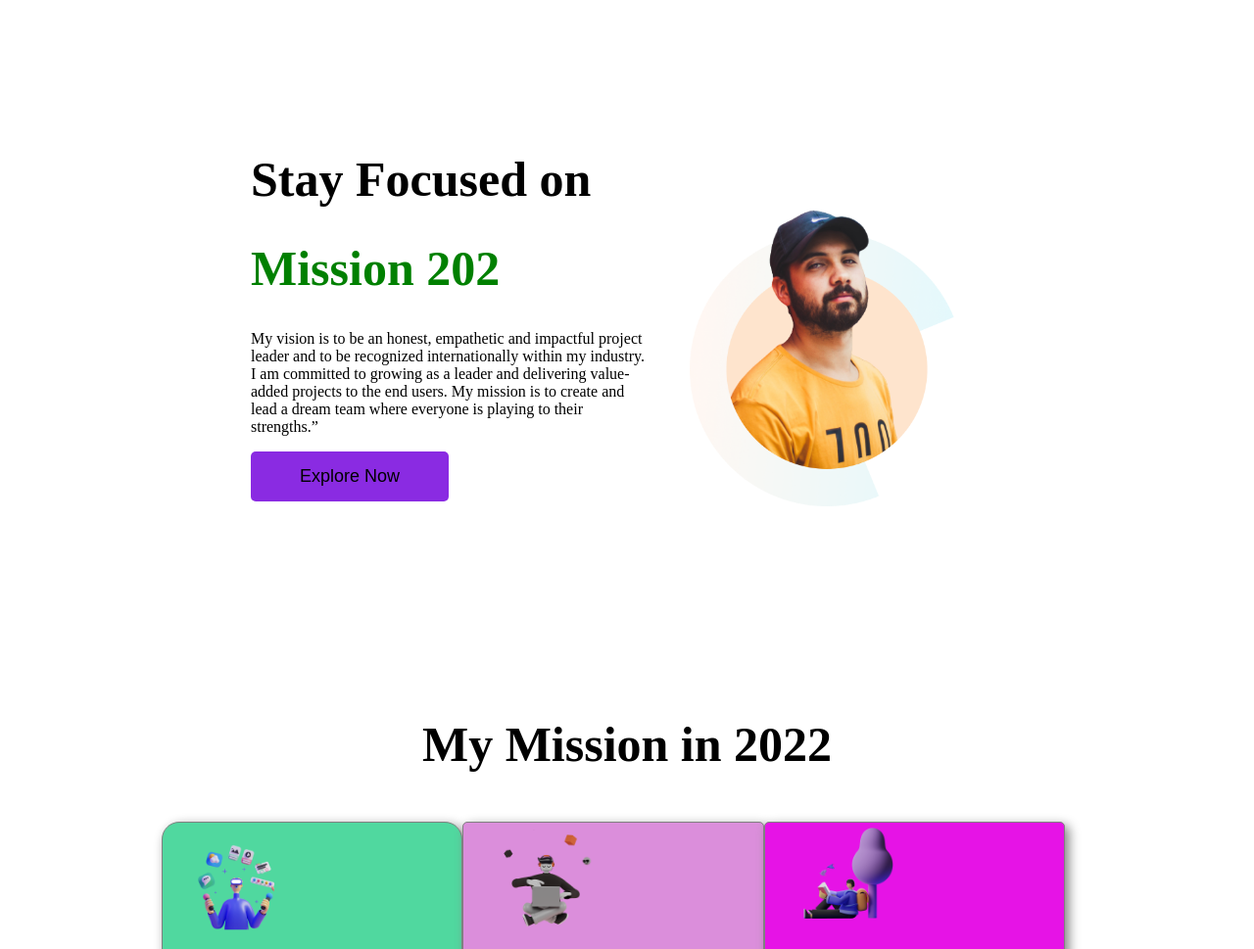
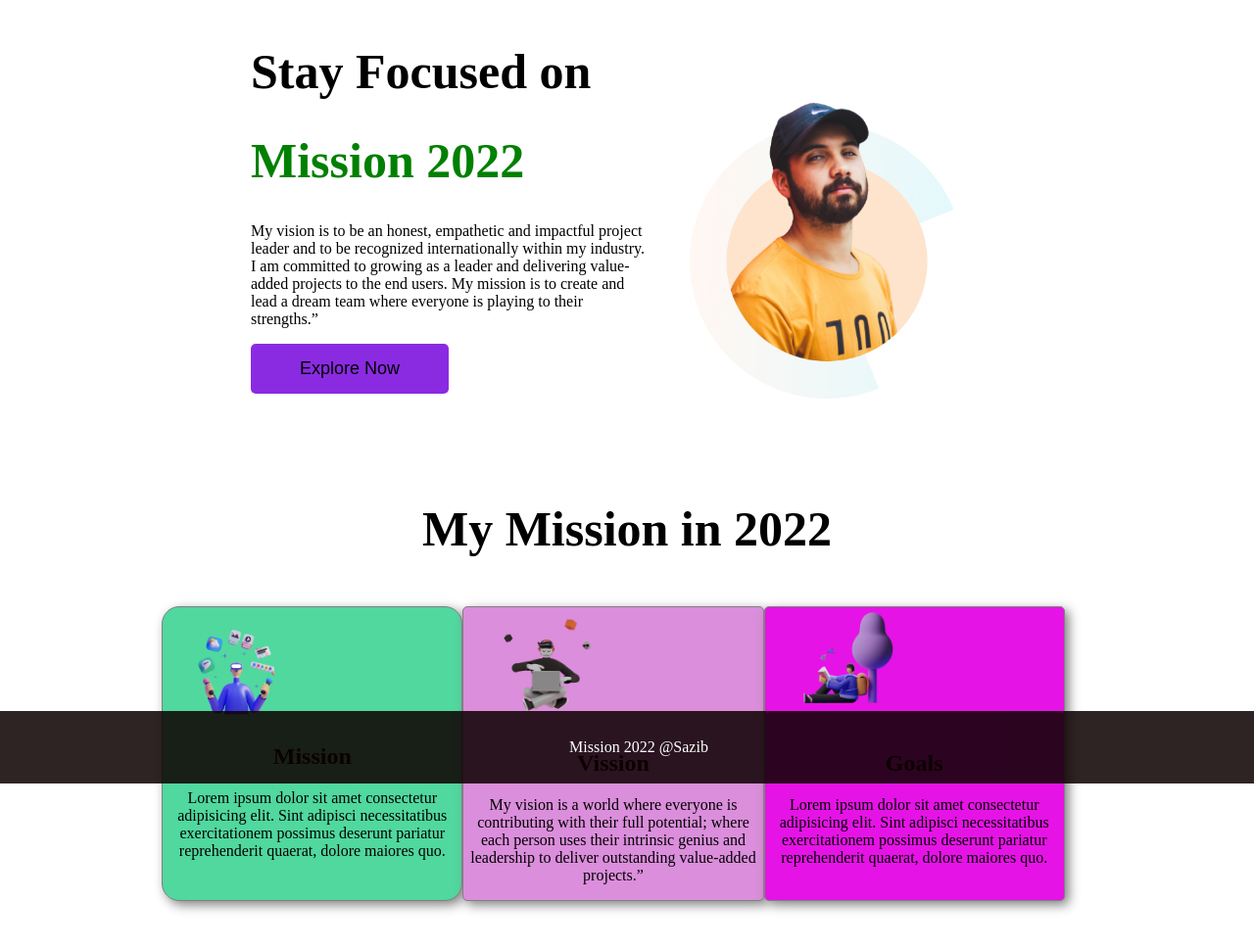
Before and after one commit to sazibkhan/programming-hero-first-assignment, a plain HTML site: page index.html in a window 1280 px wide. Shown: the top 969 px of the page at 98% size. Drawn offline with Linux system fonts and the light colour scheme.

Commit message:
Five Section Process Already Running.....

```diff
--- a/index.html
+++ b/index.html
@@ -17,7 +17,7 @@
 
         <div class="left-side">
             <h1>Stay Focused on</h1>
-            <h1 class="title">Mission 202</h1>
+            <h1 class="title">Mission 2022</h1>
             <p>
                 My vision is to be an honest, empathetic and impactful project leader and to be recognized
                 internationally within my industry. I am committed to growing as a leader and delivering value-added
@@ -134,6 +134,42 @@
         </div>
     </div>
 
+    <!--Five Section Start-->
+
+    <div class="parent-section">
+
+        <div class="right-side">
+            <div class="photo">
+                <img src="./images/pictures/app.png" alt="">
+            </div>
+        </div>
+
+        <div class="left-side">
+            <h1>Stay safe with GoCorona</h1>
+            <p>
+                My vision is to be an honest, empathetic and impactful project leader and to be recognized
+                internationally within my industry. I am committed to growing as a leader and delivering value-added
+                projects to the end users. My mission is to create and lead a dream team where everyone is playing
+                to their strengths.”
+            </p>
+            <button class="explore-btn">Explore Now</button>
+        </div>
+
+    </div>
+
+
+
+    <div class="footer-section">
+        <p>Mission 2022 @Sazib</p>
+
+
+    </div>
+
+
+
+
+
+
 
 
 </body>
--- a/style.css
+++ b/style.css
@@ -1,10 +1,6 @@
 body{
     margin: 0;
     padding: 0;
-}
-div{
-    border-left: 2px orange;
-
 }
 
 .title{
@@ -15,7 +11,7 @@ div{
     display: flex;
     border: 0px solid gray;
     width: 60%;
-    padding: 120px;
+    padding: 10px;
     margin: 0 auto;
 }
 .right-side{
@@ -93,11 +89,16 @@ h1{
 
   }
 
-  /* Third Section Start */
-  .third-section{
-    display: flex;
-    border: 0px solid gray;
-    width: 60%;
-    padding: 120px;
-    margin: 0 auto;
-}
+
+
+
+  .footer-section {
+    position: fixed;
+    left: 0;
+    bottom: 0;
+    width: 100%;
+    background-color: rgba(15, 2, 2, 0.863);
+    color: white;
+    text-align: center;
+    padding: 12px;
+  }
```
